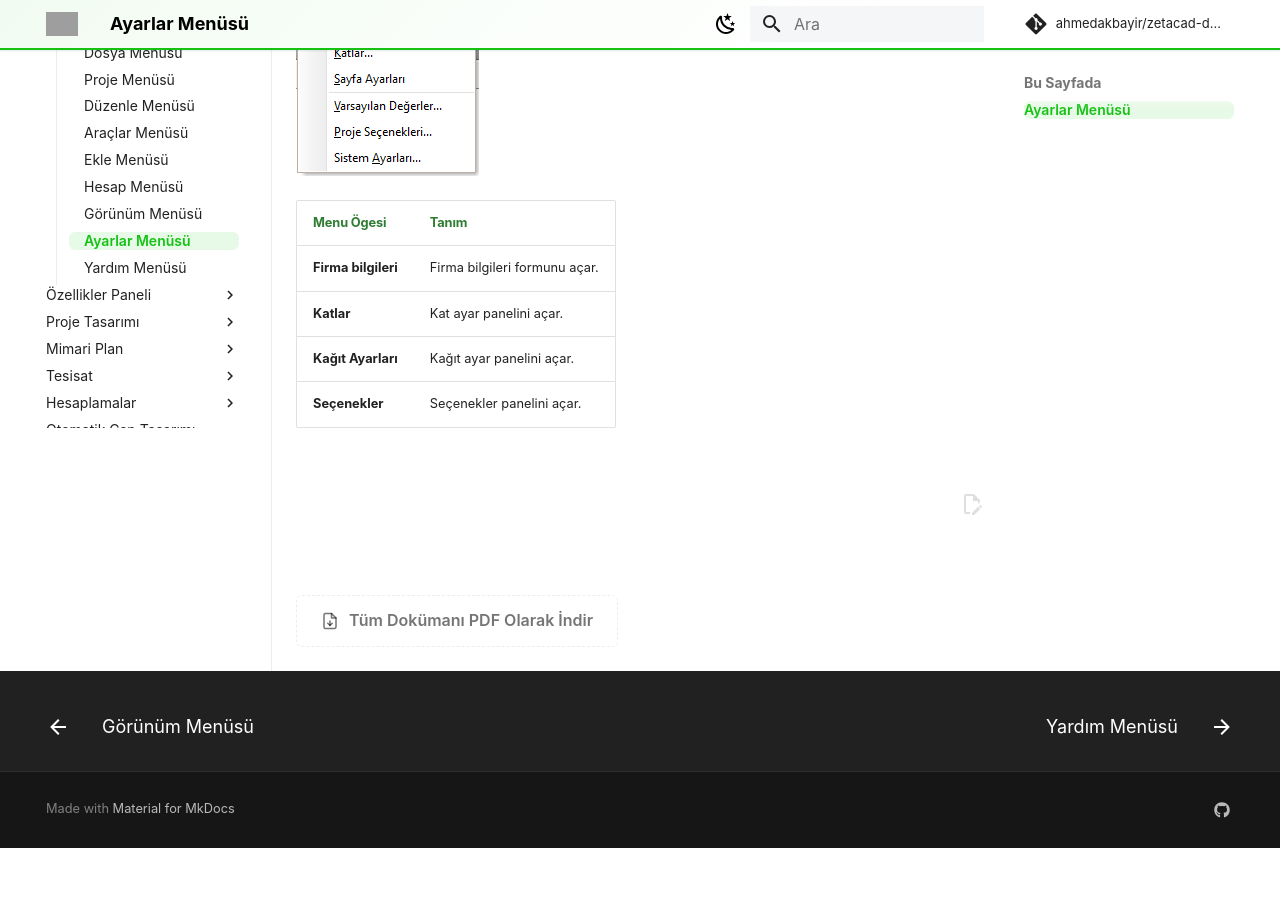
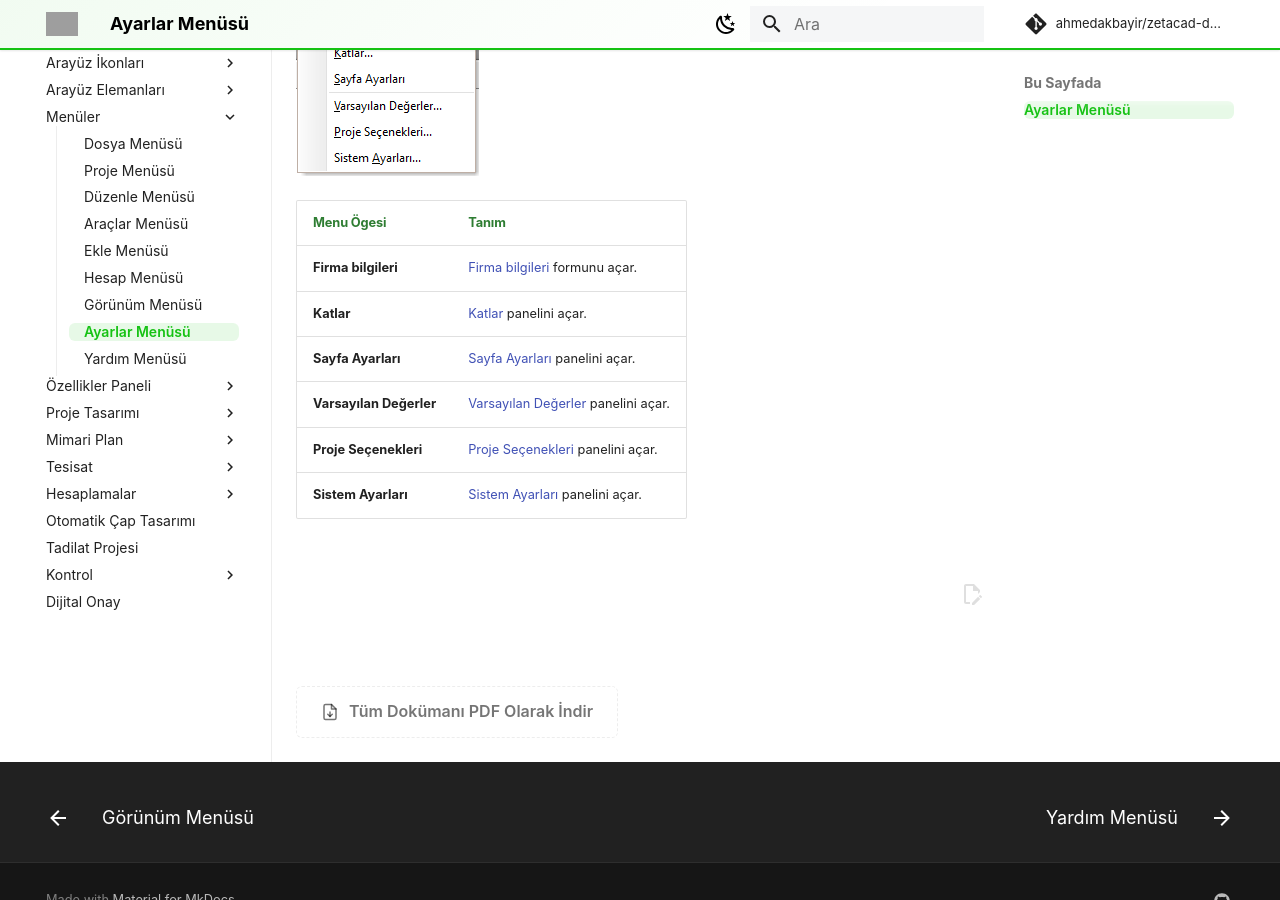
Before and after one commit to ahmedakbayir/zetacad-docs, an MkDocs documentation site: the page built from docs/program-arayuzu/menuler/ayarlar.md, in a window 1280 px wide and 900 px high, scrolled down 303 px. Built offline with MkDocs 1.6.1 and Material for MkDocs 9.7.7, drawn with Linux system fonts in a browser that asks for light colours; comment, search, counter and statistics services are not loaded; the version menu is left out; before the commit the page ends 1151 px from its top, so only the background shows below that; grey boxes are pictures that could not be loaded.

```diff
--- a/docs/program-arayuzu/menuler/ayarlar.md
+++ b/docs/program-arayuzu/menuler/ayarlar.md
@@ -5,7 +5,9 @@
 
 |<h4 style="color:#2E7D32;">Menu Ögesi|<h4 style="color:#2E7D32;">Tanım|
 |:---|:---|
-|**Firma bilgileri**|Firma bilgileri formunu açar.|
-|**Katlar**|Kat ayar panelini açar.|
-|**Kağıt Ayarları**|Kağıt ayar panelini açar.|
-|**Seçenekler**|Seçenekler panelini açar.|
+|**Firma bilgileri**|[Firma bilgileri](../ayarlar/firma-bilgileri.md) formunu açar.|
+|**Katlar**|[Katlar](../ayarlar/katlar.md) panelini açar.|
+|**Sayfa Ayarları**|[Sayfa Ayarları](../ayarlar/sayfa-ayari.md) panelini açar.|
+|**Varsayılan Değerler**|[Varsayılan Değerler](../ayarlar/varsayilan-degerler.md) panelini açar.|
+|**Proje Seçenekleri**|[Proje Seçenekleri](../ayarlar/proje-secenekleri.md) panelini açar.|
+|**Sistem Ayarları**|[Sistem Ayarları](../ayarlar/sistem-ayarlari.md) panelini açar.|
--- a/mkdocs.yml
+++ b/mkdocs.yml
@@ -96,8 +96,8 @@ nav:
     - Katlar: program-arayuzu/ayarlar/katlar.md
     - Sayfa Ayarı: program-arayuzu/ayarlar/sayfa-ayari.md
     - Proje Bilgileri: program-arayuzu/arayuz-elemanlari/proje-bilgileri.md
-    - Firma Bilgileri: program-arayuzu/arayuz-elemanlari/firma-bilgileri.md
-    - Proje Seçenekler: program-arayuzu/ayarlar/proje-secenekleri.md
+    - Firma Bilgileri: program-arayuzu/ayarlar/firma-bilgileri.md
+    - Proje Seçenekleri: program-arayuzu/ayarlar/proje-secenekleri.md
     - Sistem Ayarları: program-arayuzu/ayarlar/sistem-ayarlari.md
     - Varsayılan Değerler: program-arayuzu/ayarlar/varsayilan-degerler.md
     - Kısayollar: program-arayuzu/arayuz-elemanlari/kisayollar.md
```
Also changed, not shown: docs/index.md (+1 -1 lines), docs/program-arayuzu/menuler/yardim.md (+7 -1 lines).
